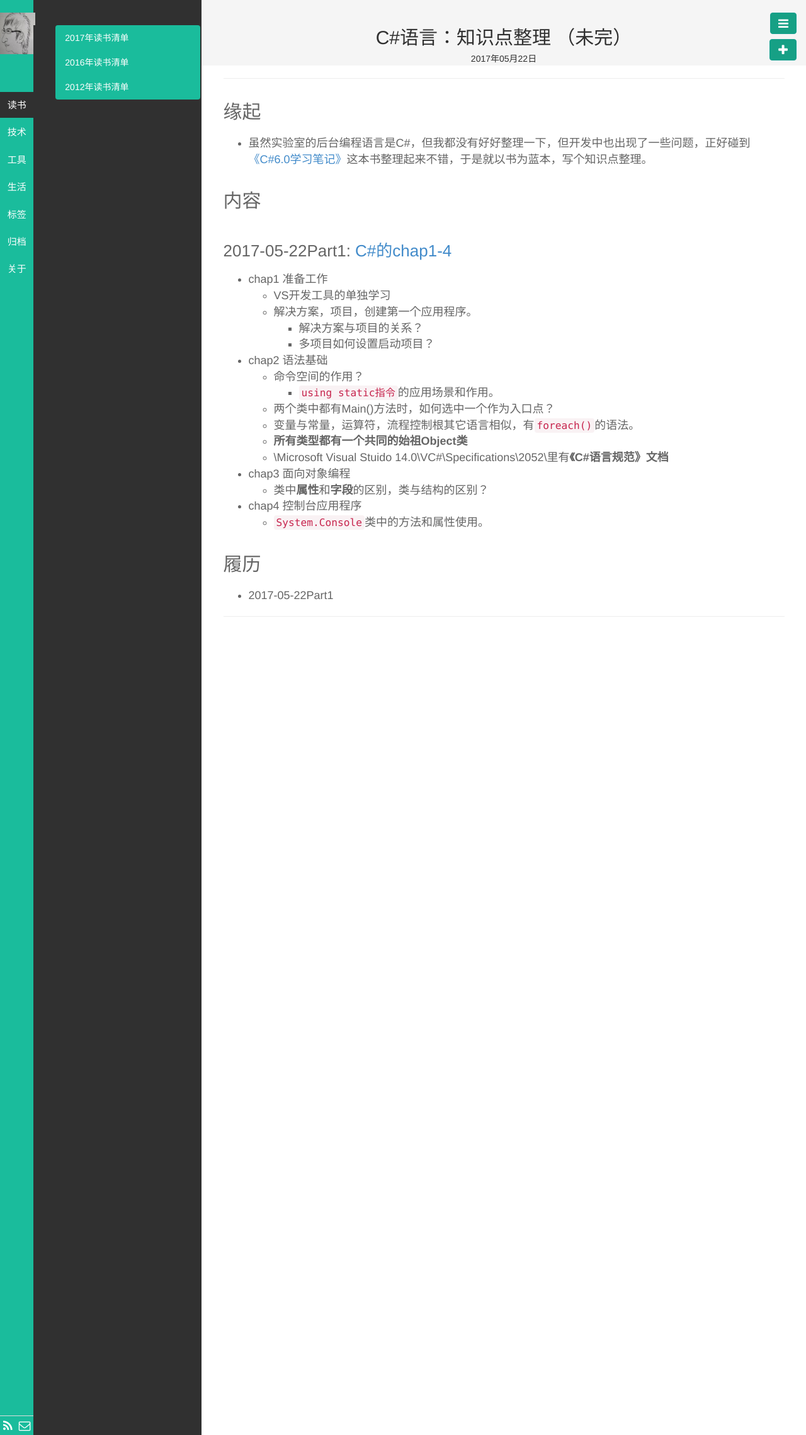
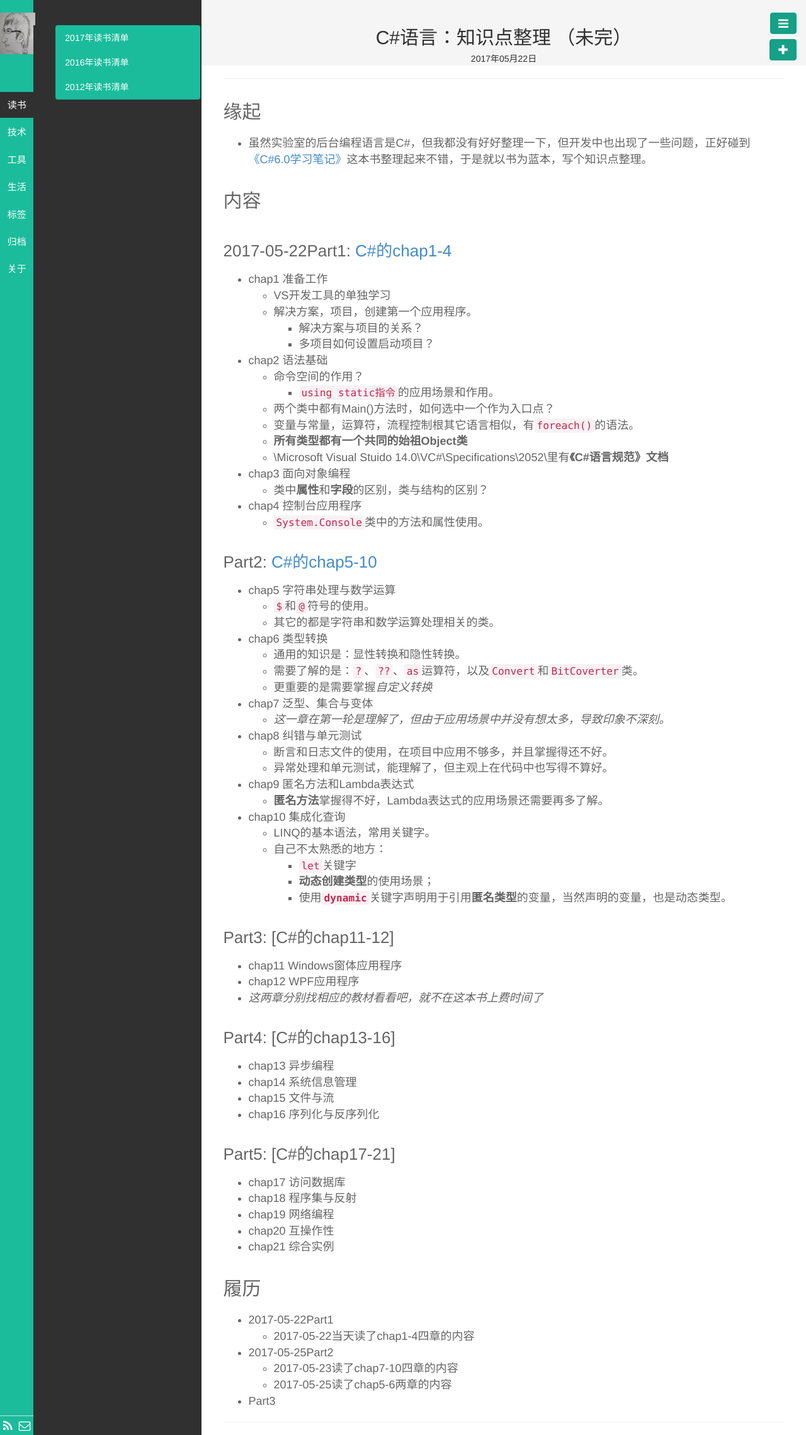
Before and after one commit to wolflion/blog, a Jekyll site: the page built from _posts/技术/2017-05-22-CSharp-Language-Summarize.md, in a window 1280 px wide. Shown: the whole page at 63% size. Built offline with Jekyll 4.4.1, drawn with Linux system fonts in a browser that asks for light colours.

Commit message:
CSharp 2/5
CSharp 2/5

```diff
--- a/_posts/技术/2015-10-14-C-Language-Summarize.md
+++ b/_posts/技术/2015-10-14-C-Language-Summarize.md
@@ -2,7 +2,7 @@
 layout: post
 title: C语言：知识点整理 （未完）
 category: 技术
-tags: 通用
+tags: 编程语言
 keywords: C语言
 description:
 ---
--- a/_posts/技术/2017-05-22-CSharp-Language-Summarize.md
+++ b/_posts/技术/2017-05-22-CSharp-Language-Summarize.md
@@ -2,7 +2,7 @@
 layout: post
 title: C#语言：知识点整理 （未完）
 category: 技术
-tags: 通用
+tags: 编程语言
 keywords: C#语言
 description:
 ---
@@ -11,6 +11,7 @@ description:
 + 虽然实验室的后台编程语言是C#，但我都没有好好整理一下，但开发中也出现了一些问题，正好碰到[《C#6.0学习笔记》](https://book.douban.com/subject/26923370/)这本书整理起来不错，于是就以书为蓝本，写个知识点整理。
 
 ##  内容
+
 ###  2017-05-22Part1: [C#的chap1-4](https://my.oschina.net/wolflion/blog/906953)
 + chap1 准备工作
 	+ VS开发工具的单独学习
@@ -29,8 +30,50 @@ description:
 + chap4 控制台应用程序
 	+ `System.Console`类中的方法和属性使用。
 
+###  Part2: [C#的chap5-10](https://my.oschina.net/wolflion/blog/909097)
++ chap5 字符串处理与数学运算
+	+ `$`和`@`符号的使用。
+	+ 其它的都是字符串和数学运算处理相关的类。
++ chap6 类型转换
+	+ 通用的知识是：显性转换和隐性转换。
+	+ 需要了解的是：`?`、`??`、`as`运算符，以及`Convert`和`BitCoverter`类。
+	+ 更重要的是需要掌握*自定义转换*
++ chap7 泛型、集合与变体
+	+ *这一章在第一轮是理解了，但由于应用场景中并没有想太多，导致印象不深刻。*
++ chap8 纠错与单元测试
+	+ 断言和日志文件的使用，在项目中应用不够多，并且掌握得还不好。
+	+ 异常处理和单元测试，能理解了，但主观上在代码中也写得不算好。
++ chap9 匿名方法和Lambda表达式
+	+ **匿名方法**掌握得不好，Lambda表达式的应用场景还需要再多了解。
++ chap10 集成化查询
+	+ LINQ的基本语法，常用关键字。
+	+ 自己不太熟悉的地方：
+		+ `let`关键字
+		+ **动态创建类型**的使用场景；
+		+ 使用**`dynamic`**关键字声明用于引用**匿名类型**的变量，当然声明的变量，也是动态类型。
 
+###  Part3: [C#的chap11-12]
++ chap11 Windows窗体应用程序
++ chap12 WPF应用程序
++ *这两章分别找相应的教材看看吧，就不在这本书上费时间了*
 
+###  Part4: [C#的chap13-16]
++ chap13 异步编程
++ chap14 系统信息管理
++ chap15 文件与流
++ chap16 序列化与反序列化
+
+###  Part5: [C#的chap17-21]
++ chap17 访问数据库
++ chap18 程序集与反射
++ chap19 网络编程
++ chap20 互操作性
++ chap21 综合实例
 
 ## 履历
 + 2017-05-22Part1
+	+ 2017-05-22当天读了chap1-4四章的内容
++ 2017-05-25Part2
+	+ 2017-05-23读了chap7-10四章的内容
+	+ 2017-05-25读了chap5-6两章的内容
++ Part3
```
